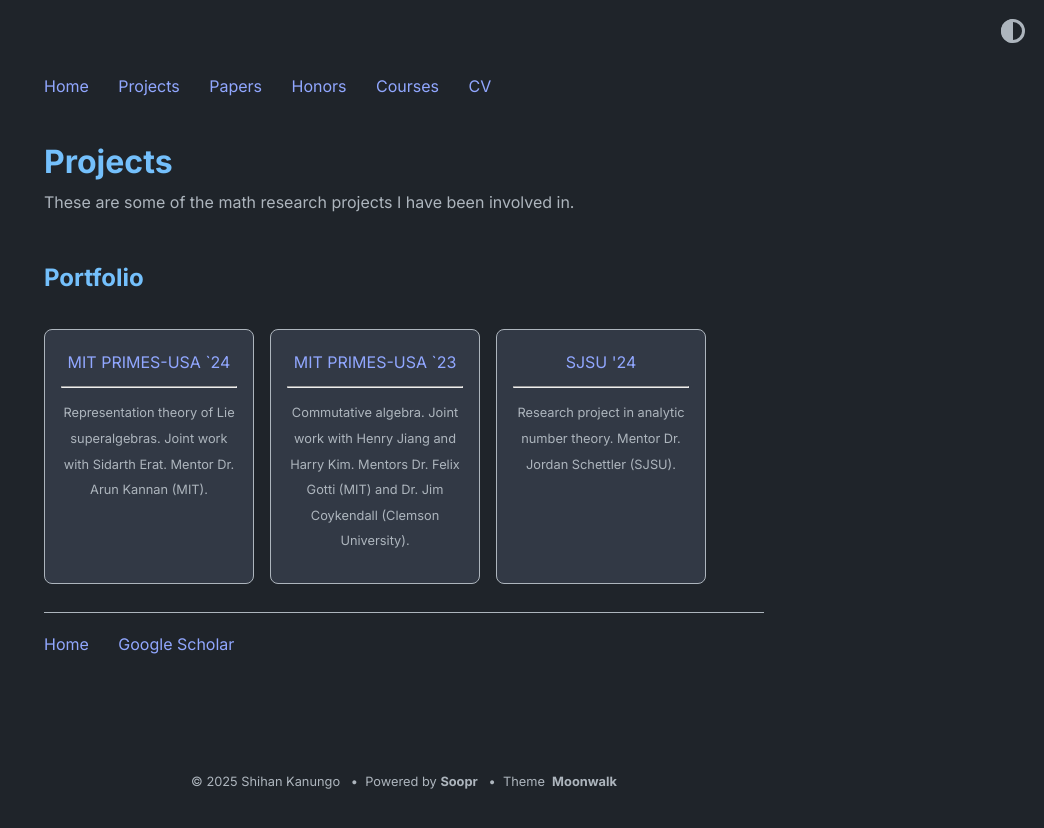
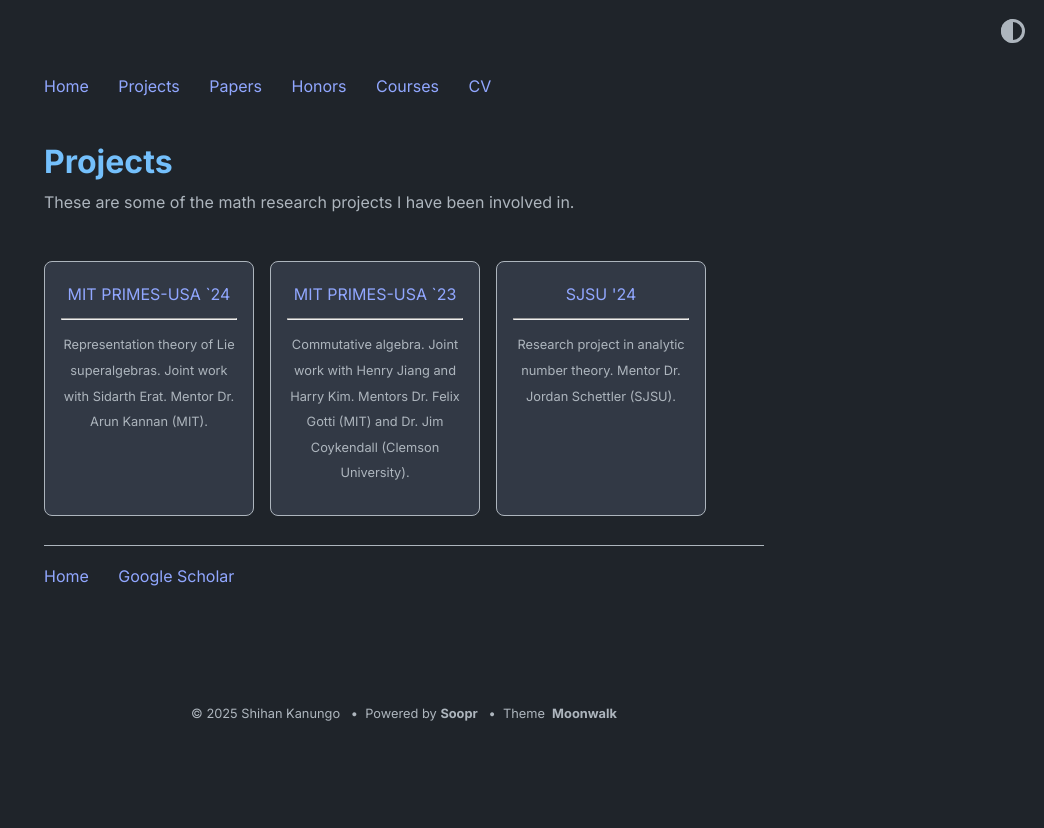
Before and after one commit to shihankanungo/shihankanungo.github.io, a Jekyll site: the page built from projects.md, in a window 1280 px wide. Shown: the top 828 px of the page, without its empty margins (236-1280 px from the left). Built offline with Jekyll 4.4.1, drawn with Linux system fonts in a browser that asks for light colours.

Commit message:
Update _config.yml

```diff
--- a/_config.yml
+++ b/_config.yml
@@ -31,7 +31,7 @@ theme_config:
   show_tags: true # show tags in a blog posts
   # options for "home" page
   home:
-    title_projects: Portfolio
+    title_projects:
     title_misc_list: Details
     # title_blog: Blog
     # title_old_projects: Old Projects
```
